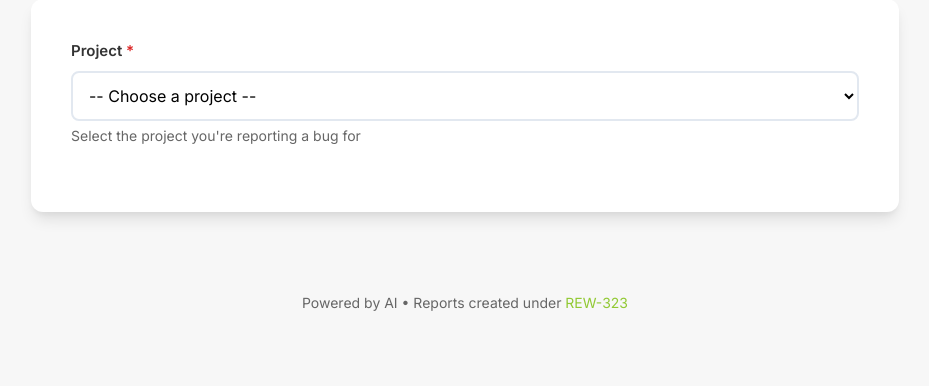
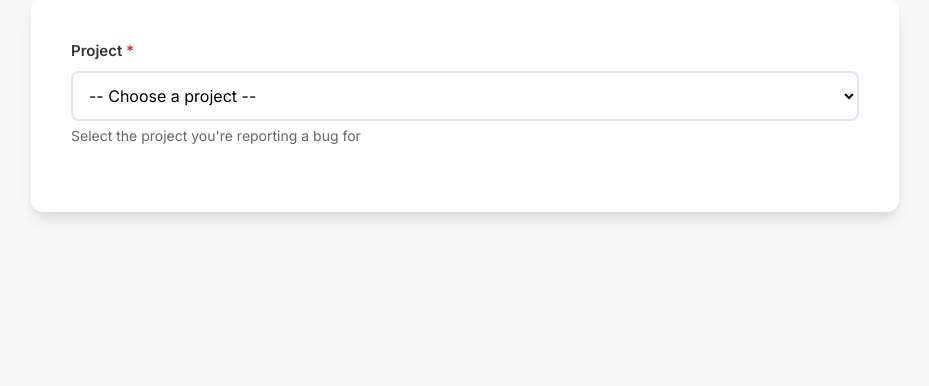
Before and after one commit to mde-hf/ai-bug-reporter, a Flask app: page / in a window 1280 px wide. Shown: the part 295-681 px from the top of the page, without its empty margins (175-1104 px from the left). Run offline with Flask 3, Linux system fonts and the light colour scheme; parts of the project's set-up code (start-up, migrations or seed data) failed here and were passed over.

Commit message:
Remove footer and improve test script
- Remove 'Powered by AI • Reports created under REW-323' footer
- Make JavaScript syntax check gracefully handle Node.js issues
- Python tests still run and provide protection

Made-with: Cursor

```diff
--- a/templates/index.html
+++ b/templates/index.html
@@ -173,10 +173,6 @@
                 </div>
             </div>
         </div>
-
-        <footer>
-            <p>Powered by AI • Reports created under <a href="https://hellofresh.atlassian.net/browse/REW-323" target="_blank">REW-323</a></p>
-        </footer>
     </div>
 
     <script src="/static/js/app.js"></script>
```
Also changed, not shown: 1 other file.
